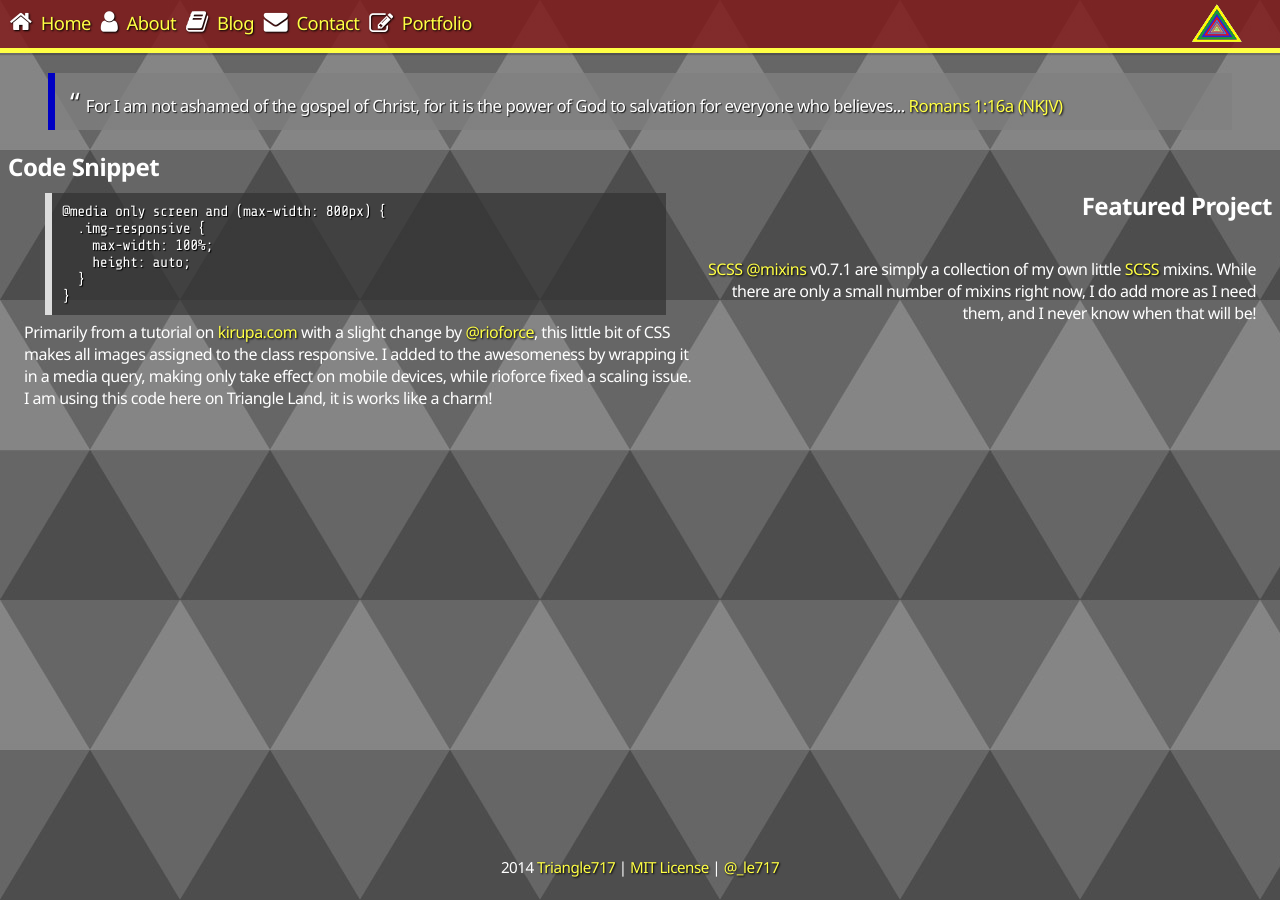
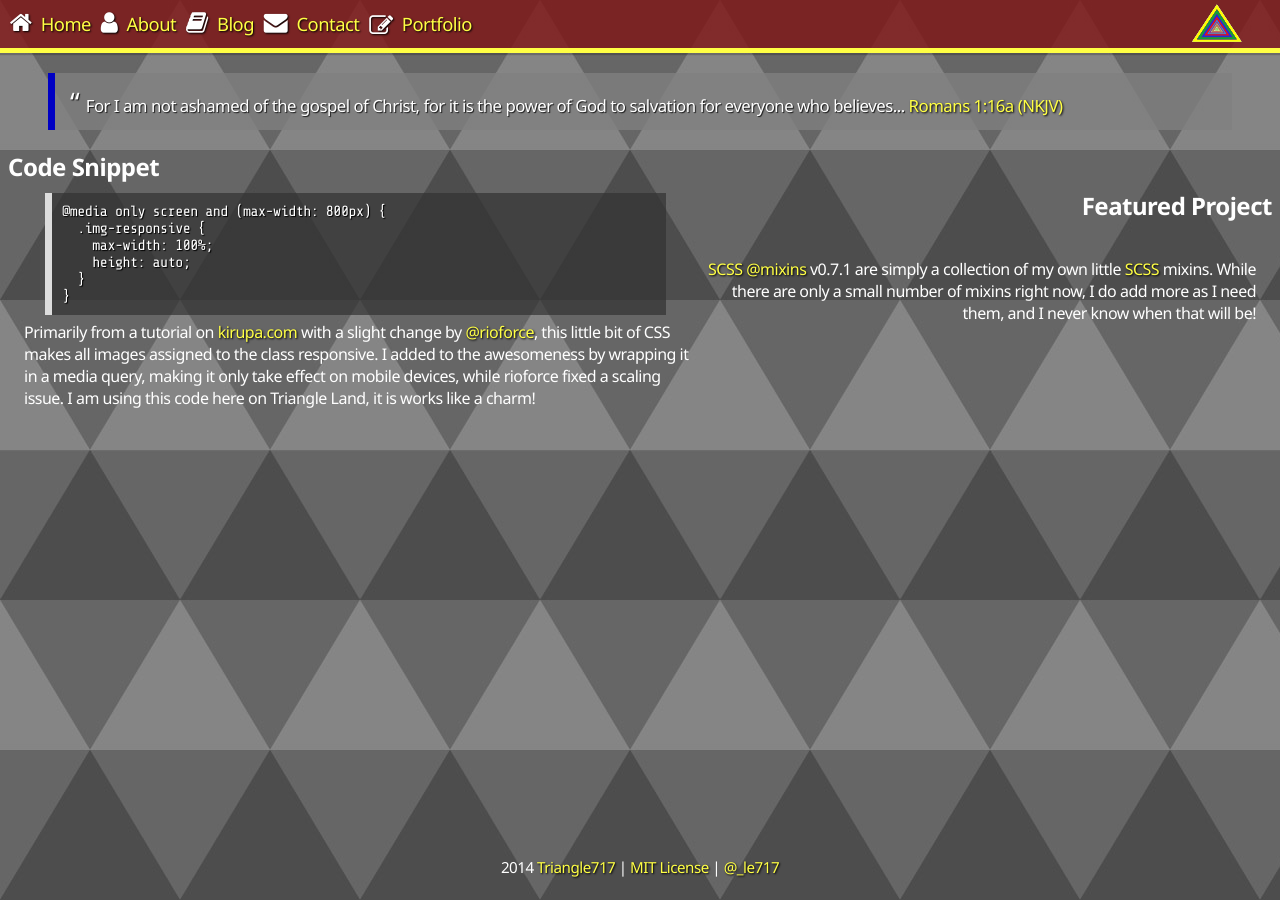
Before and after one commit to le717/le717.github.io, a Jekyll site: the page built from index.html, in a window 1280 px wide. Built offline with Jekyll 4.4.1, drawn with Linux system fonts in a browser that asks for light colours; nearby versions of some CDN libraries.

Commit message:
Typo [ci skip]

```diff
--- a/css/style.scss
+++ b/css/style.scss
@@ -50,7 +50,7 @@
   }
 
   li {
-    margin-top: 0.6em;
+    margin-top: 0.7em;
     float: left;
 
     // Remove the triangles
--- a/json/featured.json
+++ b/json/featured.json
@@ -16,7 +16,7 @@
   "featuredCode": [
     {
       "snippet": "@media only screen and (max-width: 800px) {\n  .img-responsive {\n    max-width: 100%;\n    height: auto;\n  }\n}",
-      "description": "Primarily from a tutorial on <a href='http://www.kirupa.com/html5/preserve_an_image_aspect_ratio_when_resized.htm'>kirupa.com</a> with a slight change by <a href='https://github.com/rioforce'>@rioforce</a>, this little bit of CSS makes all images assigned to the class responsive. I added to the awesomeness by wrapping it in a media query, making only take effect on mobile devices, while rioforce fixed a scaling issue. I am using this code here on Triangle Land, it is works like a charm!"
+      "description": "Primarily from a tutorial on <a href='http://www.kirupa.com/html5/preserve_an_image_aspect_ratio_when_resized.htm'>kirupa.com</a> with a slight change by <a href='https://github.com/rioforce'>@rioforce</a>, this little bit of CSS makes all images assigned to the class responsive. I added to the awesomeness by wrapping it in a media query, making it only take effect on mobile devices, while rioforce fixed a scaling issue. I am using this code here on Triangle Land, it is works like a charm!"
     },
     {
       "snippet": "var $imgSrc = jQuery(\".ie-svg\").attr(\"src\");\njQuery(\".ie-svg\").attr(\"src\", $imgSrc.substr(0, $imgSrc.length - 3) + \"png\");",
```
